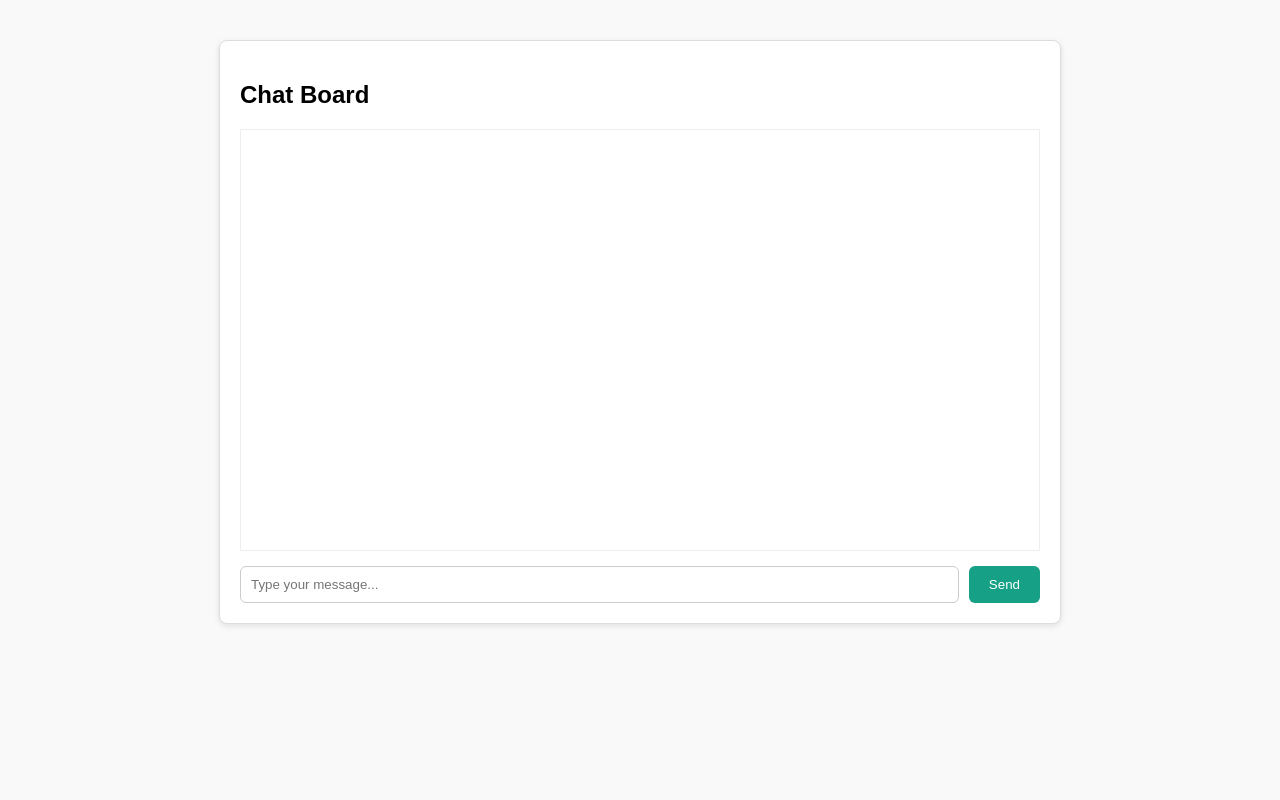
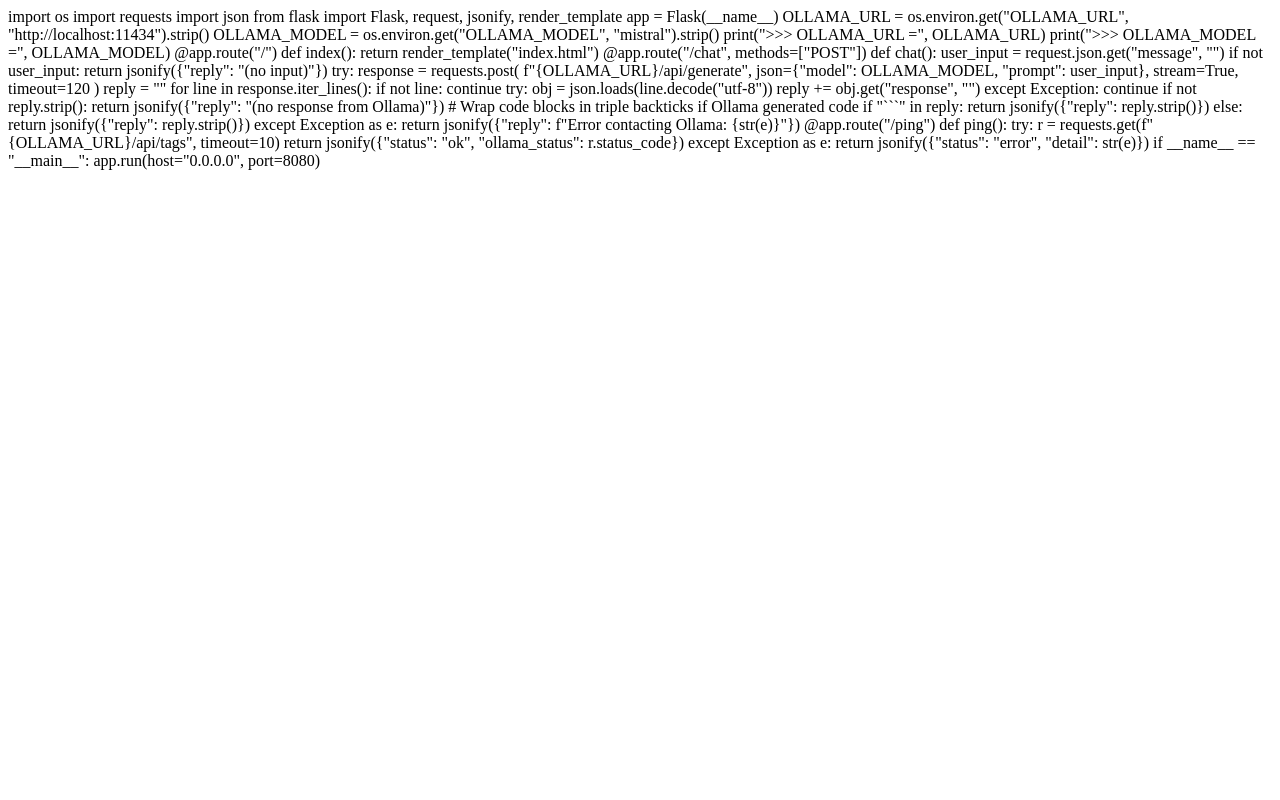
Before and after one commit to sunayanapamula-gif/chat-api, a Flask app: page / in a window 1280 px wide. Run offline with Flask 3, Linux system fonts and the light colour scheme.

Commit message:
Update index.html

````diff
--- a/templates/index.html
+++ b/templates/index.html
@@ -1,128 +1,63 @@
-<!DOCTYPE html>
-<html lang="en">
-<head>
-  <meta charset="UTF-8">
-  <title>Chat Board</title>
-  <style>
-    body {
-      font-family: Arial, sans-serif;
-      background: #f9f9f9;
-      margin: 0;
-      padding: 0;
-    }
-    #chat-container {
-      max-width: 800px;
-      margin: 40px auto;
-      background: #fff;
-      border: 1px solid #ddd;
-      border-radius: 8px;
-      padding: 20px;
-      box-shadow: 0 2px 6px rgba(0,0,0,0.1);
-    }
-    #messages {
-      height: 400px;
-      overflow-y: auto;
-      border: 1px solid #eee;
-      padding: 10px;
-      margin-bottom: 15px;
-      white-space: pre-wrap;
-    }
-    .message {
-      margin: 8px 0;
-    }
-    .user {
-      font-weight: bold;
-      color: #2c3e50;
-    }
-    .ai {
-      color: #16a085;
-    }
-    code {
-      background: #f4f4f4;
-      padding: 4px 6px;
-      border-radius: 4px;
-      font-family: Consolas, monospace;
-    }
-    pre {
-      background: #f4f4f4;
-      padding: 10px;
-      border-radius: 6px;
-      overflow-x: auto;
-    }
-    #input-area {
-      display: flex;
-    }
-    #message-input {
-      flex: 1;
-      padding: 10px;
-      border: 1px solid #ccc;
-      border-radius: 6px;
-    }
-    #send-btn {
-      margin-left: 10px;
-      padding: 10px 20px;
-      border: none;
-      background: #16a085;
-      color: #fff;
-      border-radius: 6px;
-      cursor: pointer;
-    }
-    #send-btn:hover {
-      background: #138d75;
-    }
-  </style>
-</head>
-<body>
-  <div id="chat-container">
-    <h2>Chat Board</h2>
-    <div id="messages"></div>
-    <div id="input-area">
-      <input id="message-input" type="text" placeholder="Type your message..." />
-      <button id="send-btn">Send</button>
-    </div>
-  </div>
+import os
+import requests
+import json
+from flask import Flask, request, jsonify, render_template
 
-  <script>
-    const messagesDiv = document.getElementById("messages");
-    const input = document.getElementById("message-input");
-    const sendBtn = document.getElementById("send-btn");
+app = Flask(__name__)
 
-    function appendMessage(sender, text) {
-      const div = document.createElement("div");
-      div.classList.add("message", sender);
-      if (text.includes("```")) {
-        // Format code blocks
-        const parts = text.split("```");
-        div.innerHTML = `<span class="${sender}">${sender}:</span><br><pre><code>${parts[1]}</code></pre>`;
-      } else {
-        div.innerHTML = `<span class="${sender}">${sender}:</span> ${text}`;
-      }
-      messagesDiv.appendChild(div);
-      messagesDiv.scrollTop = messagesDiv.scrollHeight;
-    }
+OLLAMA_URL = os.environ.get("OLLAMA_URL", "http://localhost:11434").strip()
+OLLAMA_MODEL = os.environ.get("OLLAMA_MODEL", "mistral").strip()
 
-    sendBtn.addEventListener("click", async () => {
-      const msg = input.value.trim();
-      if (!msg) return;
-      appendMessage("user", msg);
-      input.value = "";
+print(">>> OLLAMA_URL =", OLLAMA_URL)
+print(">>> OLLAMA_MODEL =", OLLAMA_MODEL)
 
-      try {
-        const res = await fetch("/chat", {
-          method: "POST",
-          headers: { "Content-Type": "application/json" },
-          body: JSON.stringify({ message: msg })
-        });
-        const data = await res.json();
-        appendMessage("ai", data.reply);
-      } catch (err) {
-        appendMessage("ai", "Error: " + err.message);
-      }
-    });
+@app.route("/")
+def index():
+    return render_template("index.html")
 
-    input.addEventListener("keypress", e => {
-      if (e.key === "Enter") sendBtn.click();
-    });
-  </script>
-</body>
-</html>
+@app.route("/chat", methods=["POST"])
+def chat():
+    user_input = request.json.get("message", "")
+    if not user_input:
+        return jsonify({"reply": "(no input)"})
+
+    try:
+        response = requests.post(
+            f"{OLLAMA_URL}/api/generate",
+            json={"model": OLLAMA_MODEL, "prompt": user_input},
+            stream=True,
+            timeout=120
+        )
+
+        reply = ""
+        for line in response.iter_lines():
+            if not line:
+                continue
+            try:
+                obj = json.loads(line.decode("utf-8"))
+                reply += obj.get("response", "")
+            except Exception:
+                continue
+
+        if not reply.strip():
+            return jsonify({"reply": "(no response from Ollama)"})
+
+        # Wrap code blocks in triple backticks if Ollama generated code
+        if "```" in reply:
+            return jsonify({"reply": reply.strip()})
+        else:
+            return jsonify({"reply": reply.strip()})
+
+    except Exception as e:
+        return jsonify({"reply": f"Error contacting Ollama: {str(e)}"})
+
+@app.route("/ping")
+def ping():
+    try:
+        r = requests.get(f"{OLLAMA_URL}/api/tags", timeout=10)
+        return jsonify({"status": "ok", "ollama_status": r.status_code})
+    except Exception as e:
+        return jsonify({"status": "error", "detail": str(e)})
+
+if __name__ == "__main__":
+    app.run(host="0.0.0.0", port=8080)
````
